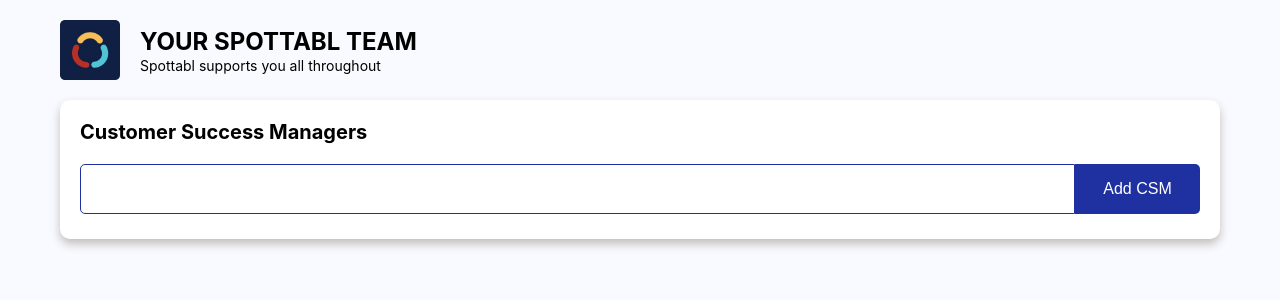
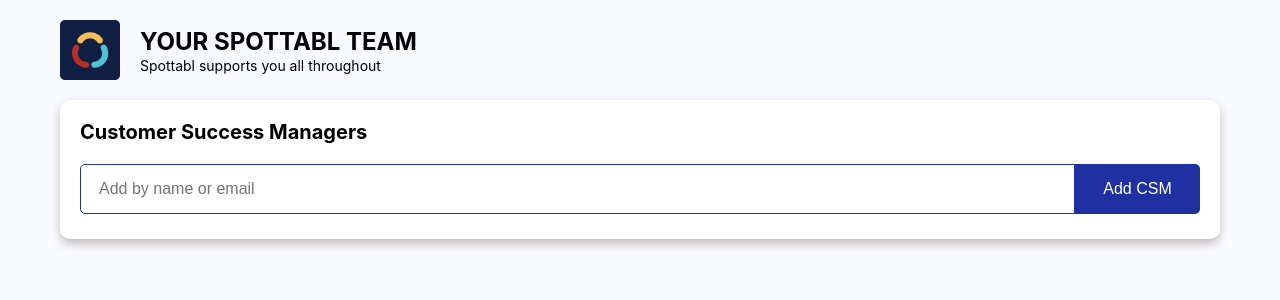
Before and after one commit to AdarshMishraji/spottabl-assignment, a React (Create React App) app: page / in a window 1280 px wide. Shown: the top 300 px of the page. Built offline with nearby package versions, Linux system fonts and the light colour scheme.

Commit message:
placeholder added, input autogrow fixed

```diff
--- a/src/components/MultiSelectionSearchBox/index.css
+++ b/src/components/MultiSelectionSearchBox/index.css
@@ -19,6 +19,7 @@
   max-width: calc(100vw - 220px);
   position: relative;
   overflow-x: scroll;
+  scroll-padding-left: 20px;
 }
 
 .search-button-container {
@@ -44,6 +45,7 @@
   border: none;
   display: flex;
   font-size: 16px;
+  flex-grow: 1;
   outline: none;
   margin-left: 8px;
   min-height: 30px;
--- a/src/components/MultiSelectionSearchBox/index.tsx
+++ b/src/components/MultiSelectionSearchBox/index.tsx
@@ -3,6 +3,7 @@ import {
   useCallback,
   useContext,
   useEffect,
+  useMemo,
   useRef,
   useState,
 } from "react";
@@ -23,6 +24,11 @@ export const MultiSelectionSearchBox = memo(() => {
 
   const searchTextRef = useRef<any>();
   const optionContainerRef = useRef<any>();
+
+  const placeholder = useMemo(
+    () => ((selectedIds?.size || 0) === 0 ? locale.searchInputPlaceholder : ""),
+    [selectedIds]
+  );
 
   const documentClickEventListener = useCallback((e: any) => {
     const container1 = document.querySelector(".search-list-field");
@@ -103,12 +109,14 @@ export const MultiSelectionSearchBox = memo(() => {
             onFocus={() => setInputFocused(true)}
             onBlur={() => setInputFocused(false)}
             ref={searchTextRef}
-            style={{
-              width:
-                searchText.length > 5 ? `${searchText.length + 2}ch` : "5ch",
-            }}
+            placeholder={placeholder}
             value={searchText}
             autoFocus
+            size={
+              searchText.length + placeholder.length > 3
+                ? searchText.length + (placeholder.length || 10)
+                : 5
+            }
             className="search-input"
             onChange={(e) => setSearchText(e.target.value)}
           />
```
